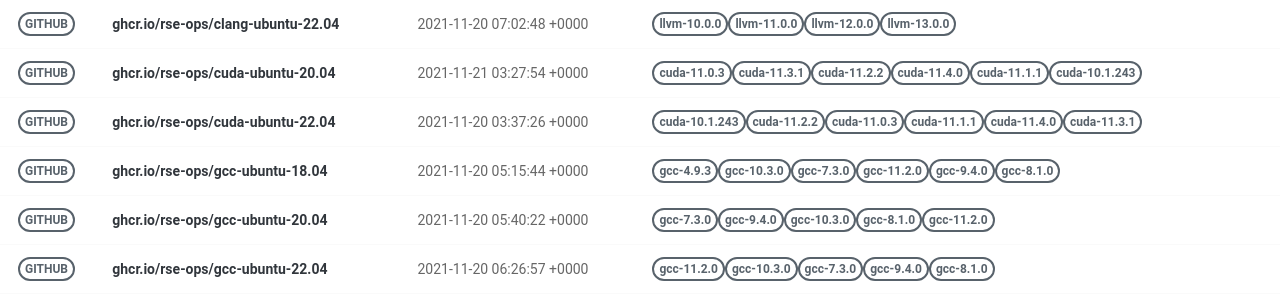
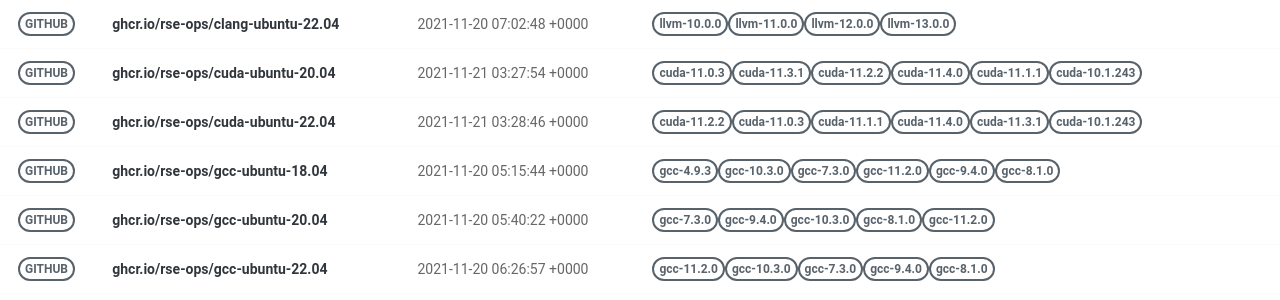
Before and after one commit to rse-ops/docker-images, a Jekyll site: the page built from pages/index.md, in a window 1280 px wide. Shown: the part 228-528 px from the top of the page. Built offline with Jekyll 4.4.1, drawn with Linux system fonts in a browser that asks for light colours; nearby versions of some CDN libraries.

Commit message:
Automated push to update library 2021-11-21

```diff
--- a/_library/ghcr.io-rse-ops-cuda-ubuntu-22.04.md
+++ b/_library/ghcr.io-rse-ops-cuda-ubuntu-22.04.md
@@ -1,14 +1,11 @@
 ---
 layout: container
 name: ghcr.io/rse-ops/cuda-ubuntu-22.04
-updated_at: 2021-11-20 03:37:26.085568
+updated_at: 2021-11-21 03:28:46.750506
 
 
 container_url: https://github.com/orgs/rse-ops/packages/container/package/cuda-ubuntu-22.04
 versions:
- - tag: cuda-10.1.243
-   dockerfile: https://github.com/rse-ops/docker-images/blob/main/ubuntu/cuda/Dockerfile
-   manifest: https://crane.ggcr.dev/manifest/ghcr.io/rse-ops/cuda-ubuntu-22.04:cuda-10.1.243
  - tag: cuda-11.2.2
    dockerfile: https://github.com/rse-ops/docker-images/blob/main/ubuntu/cuda/Dockerfile
    manifest: https://crane.ggcr.dev/manifest/ghcr.io/rse-ops/cuda-ubuntu-22.04:cuda-11.2.2
```
Also changed, not shown: other parts of _library/ghcr.io-rse-ops-cuda-ubuntu-22.04.md (+3 -0 lines).
